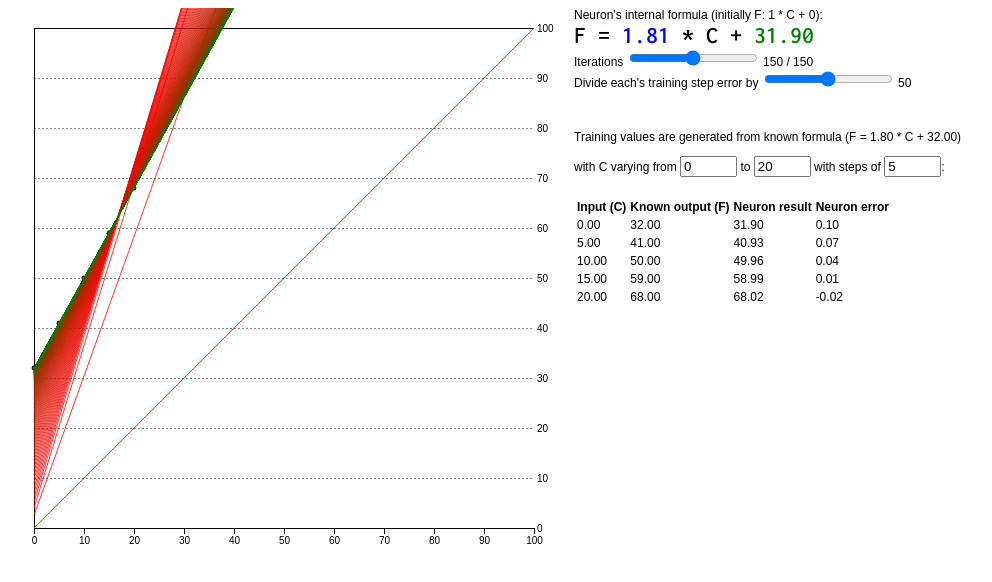
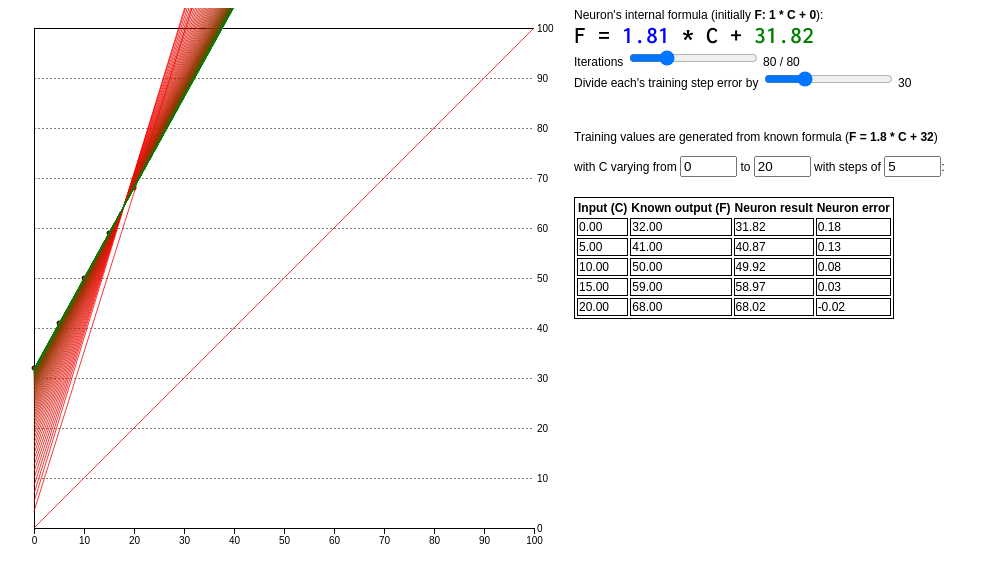
Before and after one commit to guerrerocarlos/neuron-js-101, a website: page index.html in a window 1280 px wide. Shown: the whole page, without its empty margins (14-1006 px from the left). Drawn offline with nearby package versions, Linux system fonts and the light colour scheme.

Commit message:
Ready for testing

```diff
--- a/index.html
+++ b/index.html
@@ -11,6 +11,11 @@
   <style type="text/css">
     body {
       font: 12px sans-serif;
+    }
+
+    table,
+    td {
+      border: 1px solid black;
     }
 
     .mouse_area {
@@ -70,26 +75,26 @@
 
 <body>
   <div id="graph" class="graph"></div>
-  <span>Neuron's internal formula (initially F: 1 * C + 0):</span>
+  <span>Neuron's internal formula (initially <b>F: 1 * C + 0</b>):</span>
   <div class="formulacontainer">
     F = <span id="a" style="color: blue;">A</span> * C + <span id="b" style="color: green;">B</span>
   </div>
 
   <div class="slidecontainer">
     <div style="display:inline;">Iterations</div>
-    <input type="range" min="1" max="300" value="150" class="slider" id="iterations">
+    <input type="range" min="1" max="300" value="80" class="slider" id="iterations">
     <div style="display: inline;" id="i">0</div> /
-    <div style="display: inline;" id="iterationsNumber">150</div>
+    <div style="display: inline;" id="iterationsNumber">80</div>
   </div>
 
   <div class="slidecontainer">
     <div style="display:inline;">Divide each's training step error by</div>
-    <input type="range" min="1" max="100" value="50" class="slider" id="divisor">
-    <div style="display: inline;" id="divisorNumber">50</div>
+    <input type="range" min="1" max="100" value="30" class="slider" id="divisor">
+    <div style="display: inline;" id="divisorNumber">30</div>
   </div>
 
   <div class="inputscontainer">
-    <p>Training values are generated from known formula (F = 1.80 * C + 32.00)</p>
+    <p>Training values are generated from known formula (<b>F = 1.8 * C + 32</b>)</p>
     <span style="display:inline;">with C varying from</span>
     <input size="4" value="0" class="slider" id="from">
     <span style="display:inline;">to</span>
@@ -136,8 +141,8 @@
       var ths = document.getElementsByTagName('td')
       // console.log('ths', ths)
       values.forEach((value, i) => {
-        ths[i*4 + 2].innerText = (a * value.input + b).toFixed(2)
-        ths[i*4 + 3].innerText = (value.expectedOutput - (a * value.input + b)).toFixed(2)
+        ths[i * 4 + 2].innerText = (a * value.input + b).toFixed(2)
+        ths[i * 4 + 3].innerText = (value.expectedOutput - (a * value.input + b)).toFixed(2)
       })
     }
 
@@ -255,7 +260,7 @@
     })
 
     var values = []
-    function generateValues(){
+    function generateValues() {
       values = []
       var from = parseInt(document.getElementById('from').value)
       var to = parseInt(document.getElementById('to').value)
```
